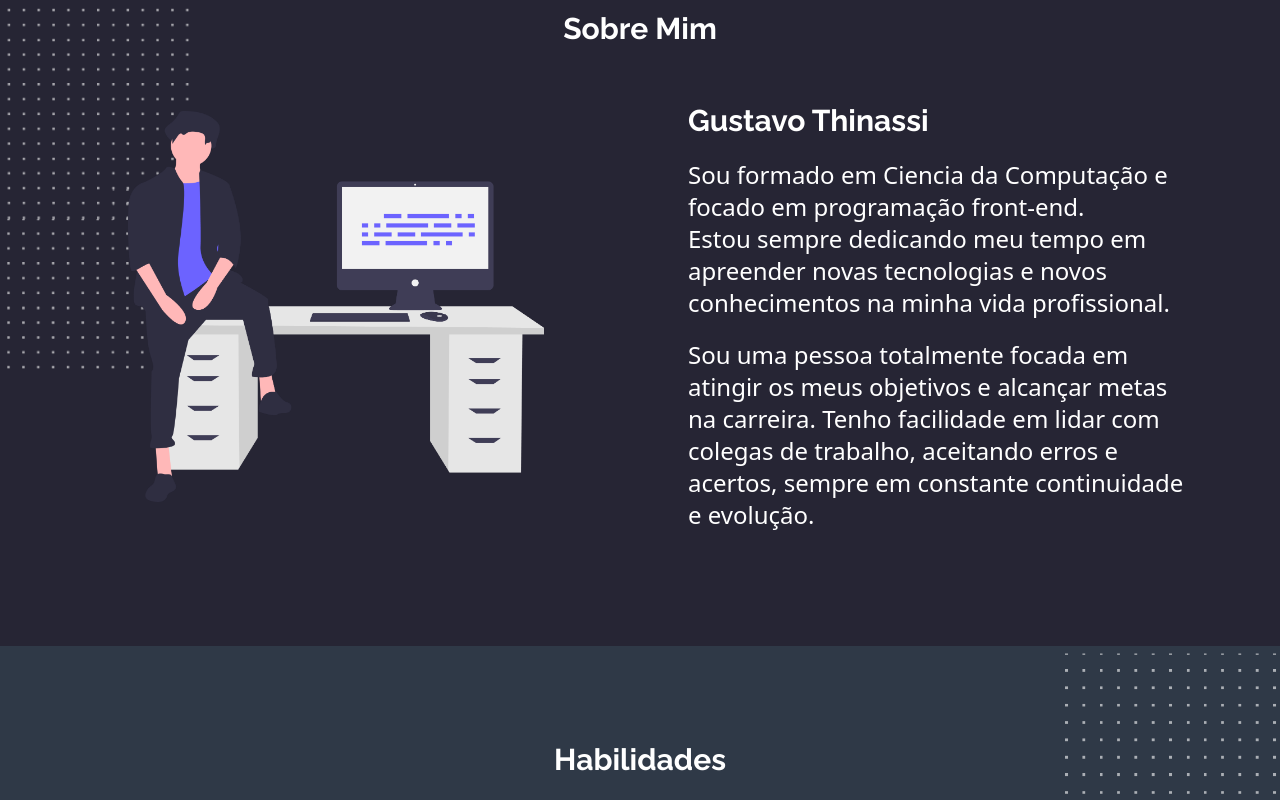
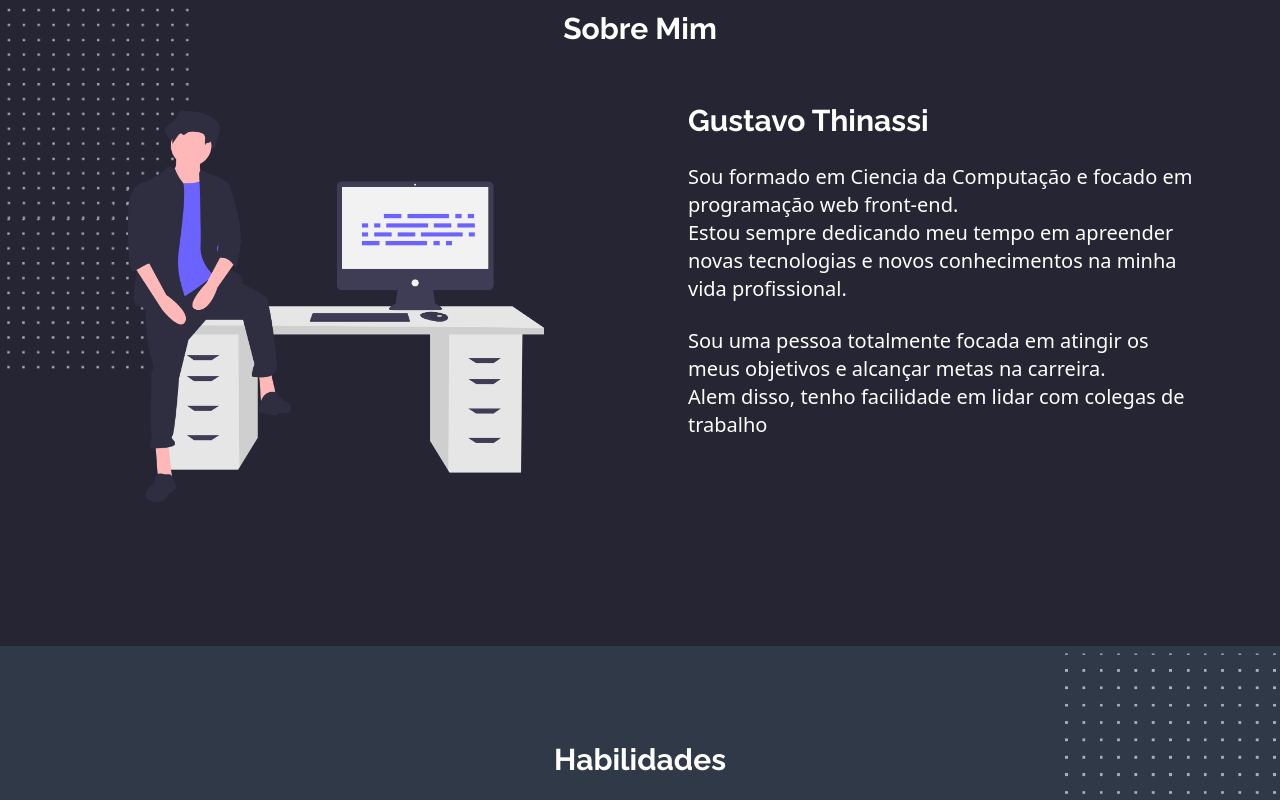
Before and after one commit to gustavothinassi/Portifolio, a Vue app: page /1 in a window 1280 px wide. Shown: the part 780-1580 px from the top of the page. Built offline with nearby package versions, Linux system fonts and the light colour scheme.

Commit message:
atualizacao sessoes

```diff
--- a/src/components/CustomFormacao.vue
+++ b/src/components/CustomFormacao.vue
@@ -1,7 +1,7 @@
 <template>
     <section id="formacao" class="flex flex-col items-center bg-brand-secondblue">
     <h2 class="mt-24 text-3xl sm:text-3xl md:text-3xl lg:text-3xl font-bold text-white">Formação</h2>
-    <div class="max-w-6xl grid grid-cols-1 lg:grid-cols-3 gap-5 lg:gap-10 mb-20 mt-6 p-10">
+    <div class="max-w-6xl grid grid-cols-1 lg:grid-cols-3 gap-5 lg:gap-10 mb-20 mt-6 lg:p-10 p-20">
       <div
         class="grid place-items-center text-center p-8 rounded-md text-white bg-brand-main">
         <div>
--- a/src/components/CustomProjeto.vue
+++ b/src/components/CustomProjeto.vue
@@ -11,14 +11,14 @@
         </p>
       </div>
       <div class="px-6 pt-4 pb-6">
-        <button class="bg-gray-200 text-sm uppercase rounded-xl mr-4 text-black font-bold py-2 px-4 inline-flex items-center">
+        <a href="portifolio-gustavo.vercel.app" class="bg-gray-200 text-sm uppercase rounded-xl mr-4 text-black font-bold py-2 px-4 inline-flex items-center">
             <img class="w-5 h-5 mr-2" src="../assets/images/eye.png"/>
             <span>Demo</span>
-        </button>
-        <button class="mr-4 text-sm bg-gray-200 uppercase rounded-xl text-black font-bold py-2 px-4 inline-flex items-center">
+        </a>
+        <a href="https://github.com/gustavothinassi/Portifolio" class="mr-4 text-sm bg-gray-200 uppercase rounded-xl text-black font-bold py-2 px-4 inline-flex items-center">
             <img class="w-5 h-5 mr-2" src="../assets/images/github.png"/>
             <span>Repo</span>
-        </button>
+        </a>
       </div>
     </div>
   </div>
--- a/src/components/CustomSobre.vue
+++ b/src/components/CustomSobre.vue
@@ -12,13 +12,15 @@
       <div class="flex justify-center md:justify-start">
         <h2 class="text-2xl md:text-3xl font-bold text-white">Gustavo Thinassi</h2>
       </div>
-      <div class="md:text-base">
-        <p class="md:mt-5 mt-5 text-white font-base md:text-2xl">Sou formado em Ciencia da Computação e focado em programação front-end.</p>
-        <p class="text-white font-base md:text-2xl">Estou sempre dedicando meu tempo em apreender novas tecnologias e novos conhecimentos na minha vida profissional.</p>
-        <p class="md:mt-5 mt-5 text-white font-base md:text-2xl">Sou uma pessoa totalmente focada em atingir os meus objetivos e alcançar metas na carreira. Tenho
-        facilidade em lidar com colegas de trabalho, aceitando erros e acertos, sempre em constante continuidade e evolução.</p>
+        <div class="mt-6 md:break-normal break-all md:text-xl text-base font-base text-white">
+          <p>Sou formado em Ciencia da Computação e focado em programação web front-end.</p>
+          <p>Estou sempre dedicando meu tempo em apreender novas tecnologias e novos conhecimentos na minha vida profissional.</p>
+        </div>
+        <div class="mt-6 md:break-normal break-all  md:text-xl text-base font-base text-white">
+        <p>Sou uma pessoa totalmente focada em atingir os meus objetivos e alcançar metas na carreira.</p>
+        <p>Alem disso, tenho facilidade em lidar com colegas de trabalho</p>
       </div>
-      </div>
+</div>
     </div>
   </section>
 </template>
--- a/src/components/NavBar.vue
+++ b/src/components/NavBar.vue
@@ -28,8 +28,9 @@
         </div>
 
         <ul
-        class="md:flex md:items-center md:px-0 px-10 md:pb-0 pb-10 md:static absolute bg-brand-main md:w-auto w-full top-16 duration-500 ease-in-out"
-        :class="{'right-0':state.showMenu, 'right-[-100%]': !state.showMenu}"
+        class="md:flex md:items-center md:px-0 px-10 md:pb-0 pb-10 md:static absolute  md:w-auto w-full top-16 duration-500 ease-in-out"
+        :class="{'right-0 bg-brand-secondblue':state.showMenu, 'right-[-100%] bg-brand-main': !state.showMenu}"
+        ref="divRef"
         >
           <li class="md:mx-4 md:my-0 my-3">
            <a
@@ -79,11 +80,12 @@
 </template>
 
 <script>
-import { onBeforeMount, reactive } from 'vue'
+import { onBeforeMount, reactive, ref } from 'vue'
 import useModal from '../hooks/useModal'
 
 export default {
   setup () {
+    const divRef = ref('')
     const modal = useModal()
     const state = reactive({
       showMenu: false,
@@ -93,6 +95,7 @@ export default {
     function toggleNavbar () {
       state.showMenu = !state.showMenu
     }
+
 
    function handleScroll () {
 
@@ -116,7 +119,8 @@ export default {
     return {
       state,
       toggleNavbar,
-      handleContato
+      handleContato,
+      divRef
     }
   }
 }
```
